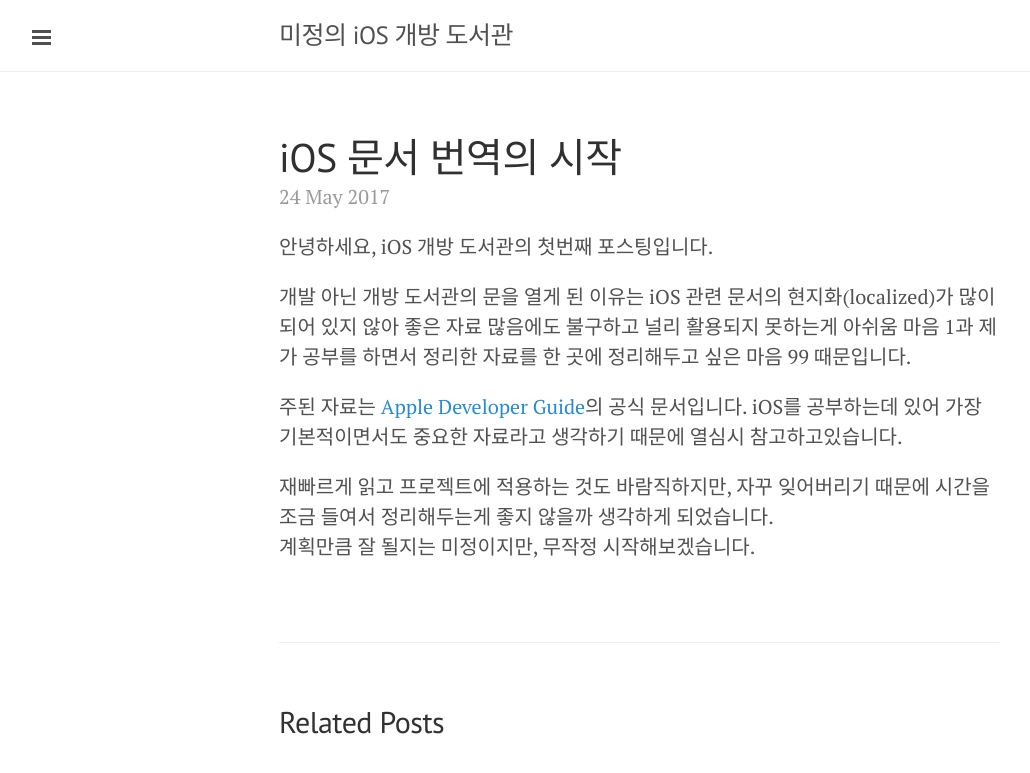
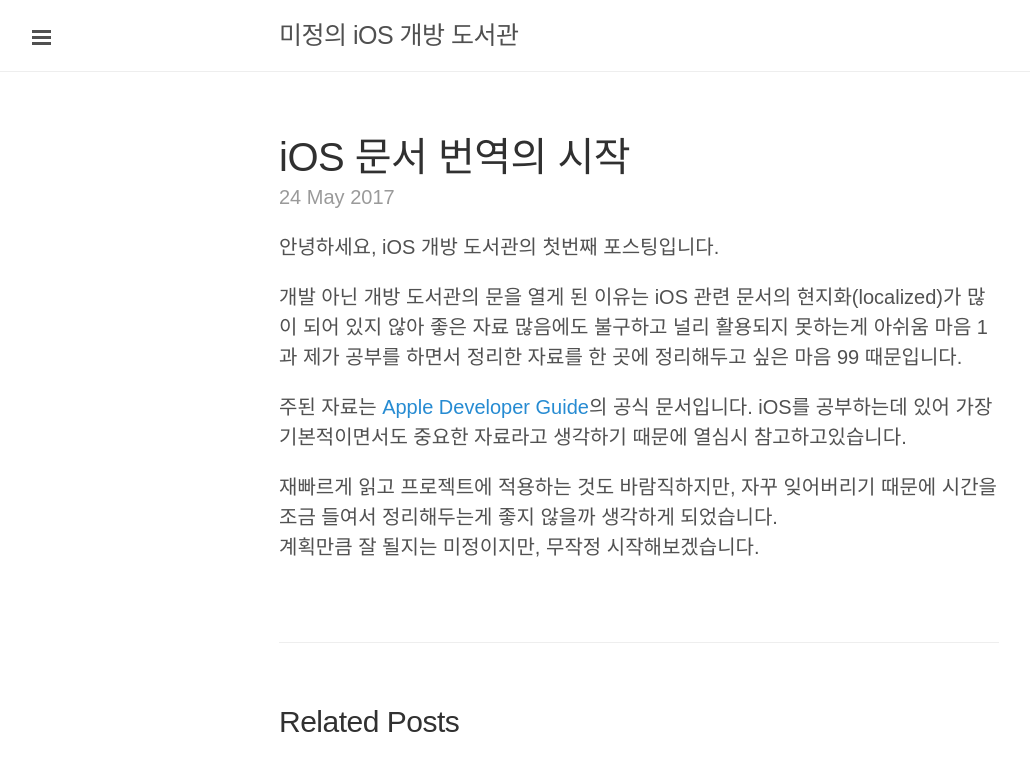
Before and after one commit to MijeongJeon/mijeongjeon.github.io, a Jekyll site: the page built from _posts/2017-05-24-first-post.markdown, in a window 1280 px wide. Shown: the top 773 px of the page, without its empty margins (1-1031 px from the left). Built offline with Jekyll 4.4.1, drawn with Linux system fonts in a browser that asks for light colours.

Commit message:
Chage Fonts

```diff
--- a/public/css/lanyon.css
+++ b/public/css/lanyon.css
@@ -40,12 +40,14 @@ body {
   overflow-x: hidden;
 }
 
+/* 메인 폰트 */
 html {
-  font-family: "PT Serif", Georgia, "Times New Roman", serif;
+  font-family: 'Raleway', sans-serif;
 }
 
+/* 제목 폰트 */
 h1, h2, h3, h4, h5, h6 {
-  font-family: "PT Sans", Helvetica, Arial, sans-serif;
+  font-family: 'Nunito', sans-serif;
   font-weight: 300;
   color: #313131;
   letter-spacing: -.025rem;
```
